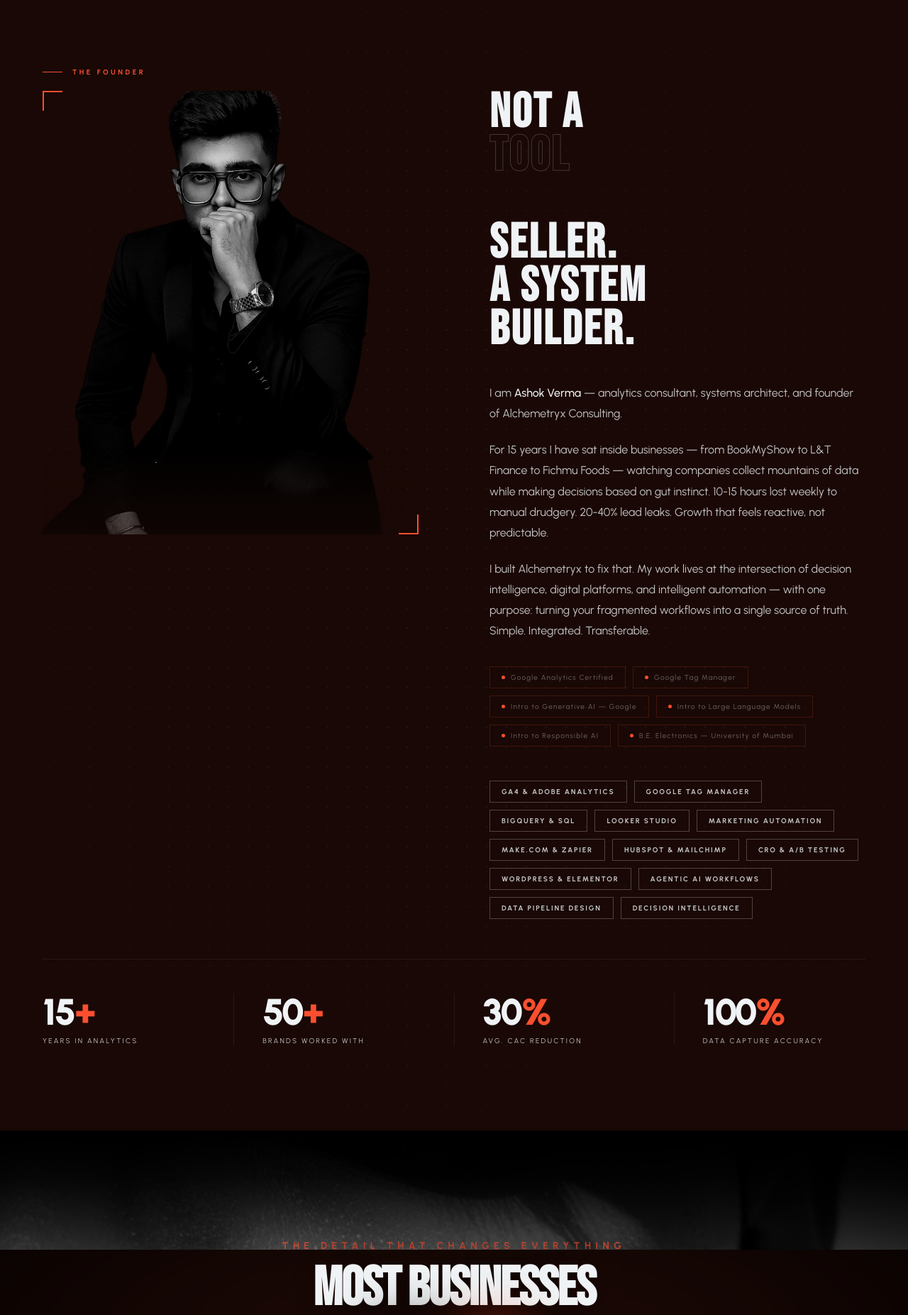
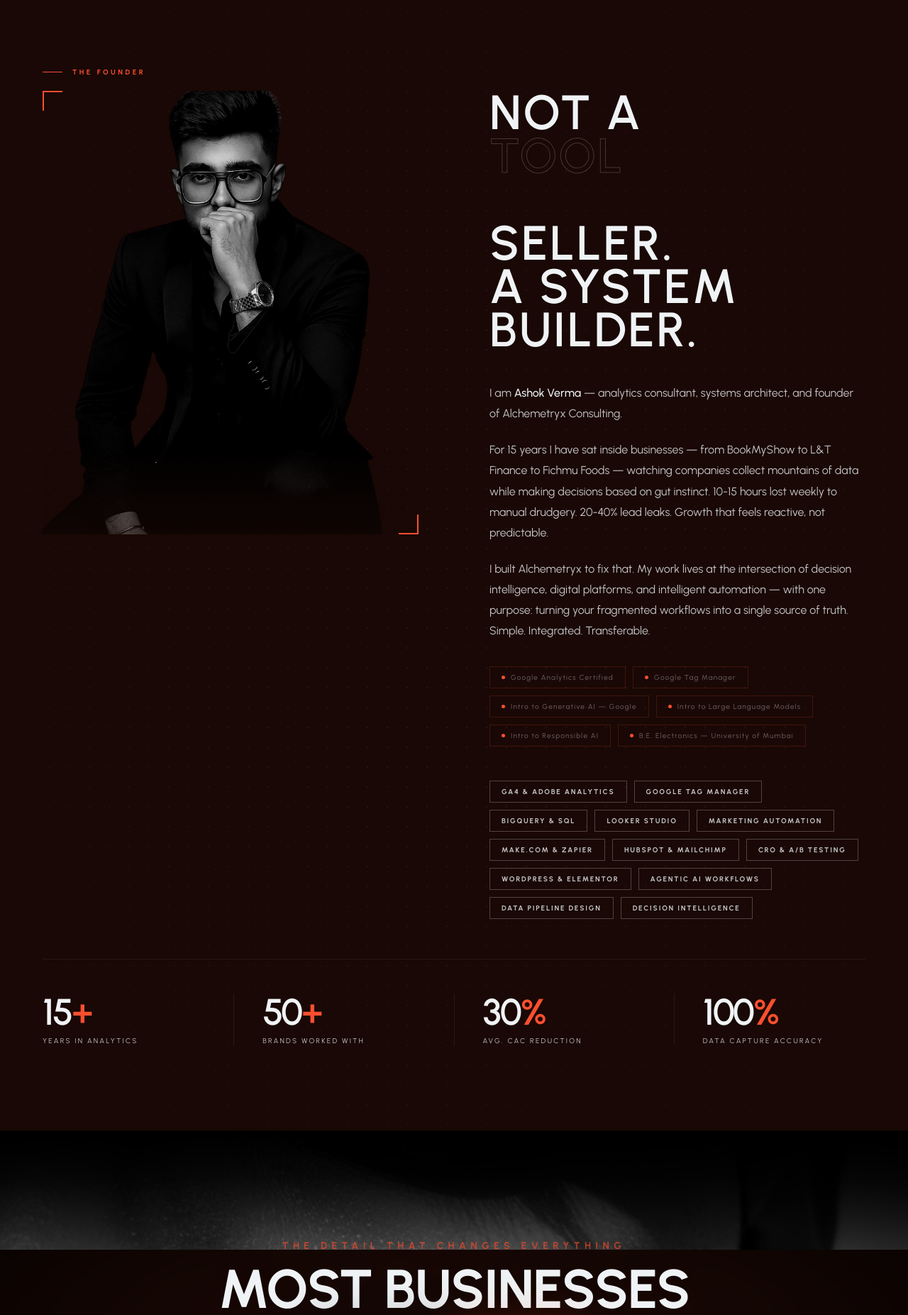
Before and after one commit to ashok-1986/ashok-portfolio, a Next.js app: page / in a window 1280 px wide. Shown: the part 880-2733 px from the top of the page at 71% size. Built offline with nearby package versions, Linux system fonts and the light colour scheme.

Commit message:
fix: all fonts Urbanist only, header font-weight capped at 600

```diff
--- a/src/app/globals.css
+++ b/src/app/globals.css
@@ -19,9 +19,9 @@
   --clarity-dim: rgba(240, 243, 245, 0.08);
 
   /* Typography */
-  --font-display: 'Bebas Neue', 'Arial Black', sans-serif;
+  --font-display: 'Urbanist', sans-serif;
   --font-body: 'Urbanist', sans-serif;
-  --font-weight-display: 400;
+  --font-weight-display: 600;
   --font-weight-body: 600;
 
   /* Spacing rhythm — 8px base */
@@ -236,7 +236,7 @@ nav::before,
 
 .h1 {
   font-size: clamp(64px, 11vw, 172px);
-  font-weight: 400;
+  font-weight: 600;
   line-height: 0.88;
   text-transform: uppercase;
   letter-spacing: 0.03em;
@@ -684,7 +684,7 @@ section {
 
 .stat-num {
   font-size: 52px;
-  font-weight: 900;
+  font-weight: 600;
   letter-spacing: -.04em;
   line-height: 1;
   color: var(--clarity);
@@ -706,7 +706,7 @@ section {
 .about-statement {
   font-family: var(--font-display);
   font-size: clamp(40px, 5.5vw, 68px);
-  font-weight: 800;
+  font-weight: 600;
   text-transform: uppercase;
   letter-spacing: .04em;
   line-height: .9;
@@ -785,7 +785,7 @@ section {
 .sec-title {
   font-family: var(--font-display);
   font-size: clamp(52px, 7.5vw, 110px);
-  font-weight: 800;
+  font-weight: 600;
   text-transform: uppercase;
   letter-spacing: .03em;
   line-height: .88;
@@ -926,7 +926,7 @@ section {
 .phil-quote {
   font-family: var(--font-display);
   font-size: clamp(28px, 4vw, 64px);
-  font-weight: 800;
+  font-weight: 600;
   text-transform: uppercase;
   letter-spacing: .04em;
   line-height: 1.1;
@@ -1069,7 +1069,7 @@ section {
 .contact-cta {
   font-family: var(--font-display);
   font-size: clamp(44px, 6.5vw, 84px);
-  font-weight: 800;
+  font-weight: 600;
   text-transform: uppercase;
   letter-spacing: .03em;
   line-height: .92;
@@ -1464,7 +1464,7 @@ footer {
 
 .cs-title {
   font-size: clamp(48px, 6vw, 84px);
-  font-weight: 900;
+  font-weight: 600;
   text-transform: uppercase;
   line-height: 1;
   margin-bottom: 20px;
```
